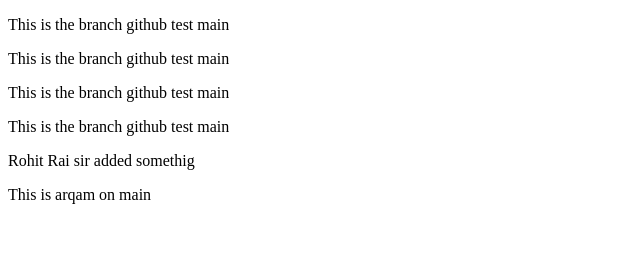
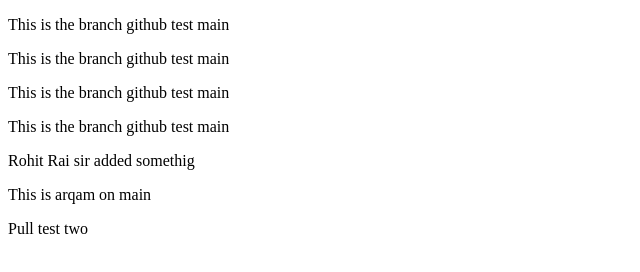
Before and after one commit to pranavtartey/githubtest, a plain HTML site: page index.html in a window 1280 px wide. Shown: the full height of the page, 0-640 px from the left. Drawn offline with Linux system fonts and the light colour scheme.

Commit message:
test2forpull

```diff
--- a/index.html
+++ b/index.html
@@ -11,9 +11,8 @@
     <p>This is the branch github test main</p>
     <p>This is the branch github test main</p>
     <p>This is the branch github test main</p>
-    <p>Rohit Rai sir added somethig
-
-    </p>
+    <p>Rohit Rai sir added somethig</p>
     <p>This is arqam on main</p>
+    <p>Pull test two</p>
   </body>
 </html>
```
